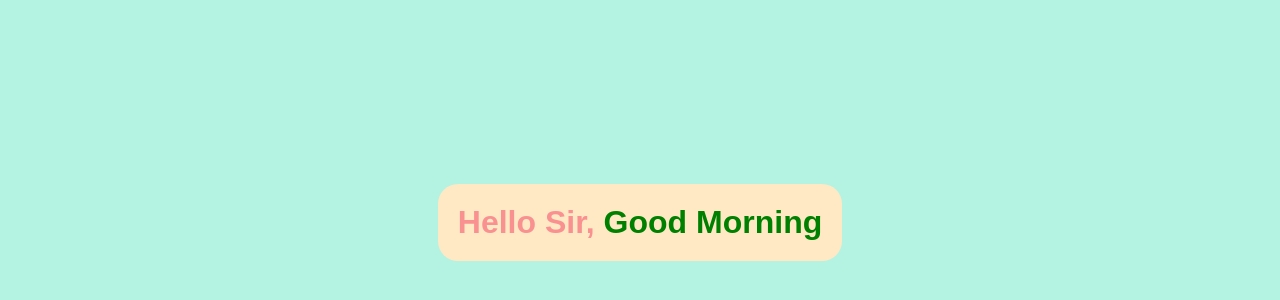
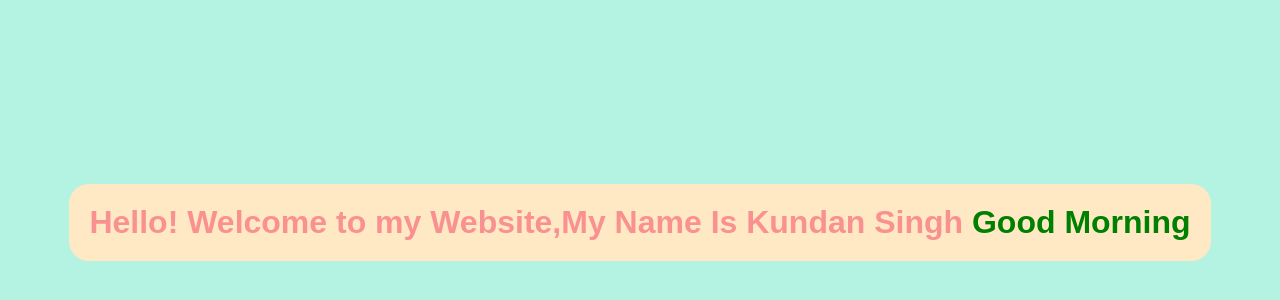
Before and after one commit to ks3232582/React2ndapp, a React (Create React App) app: page / in a window 1280 px wide. Shown: the part 178-478 px from the top of the page. Built offline with nearby package versions, Linux system fonts and the light colour scheme.

Commit message:
new changes in index

```diff
--- a/src/index.js
+++ b/src/index.js
@@ -40,5 +40,5 @@ cssStyle.color='green'
 
 
 ReactDOM.render(
-<h1>Hello Sir,<span style={cssStyle}> {greeting} </span></h1>,document.getElementById("root")
+<h1>Hello! Welcome to my Website,My Name Is Kundan Singh<span style={cssStyle}> {greeting} </span></h1>,document.getElementById("root")
 );
```
